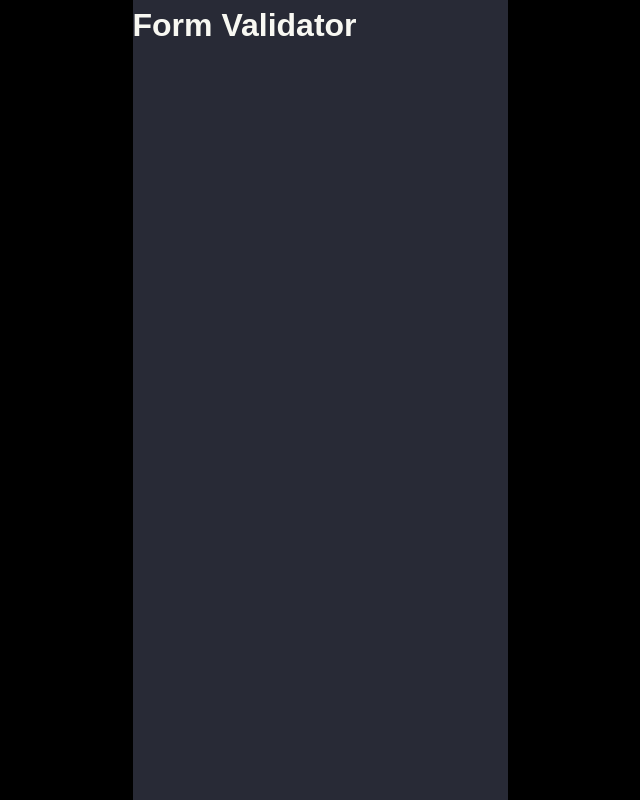
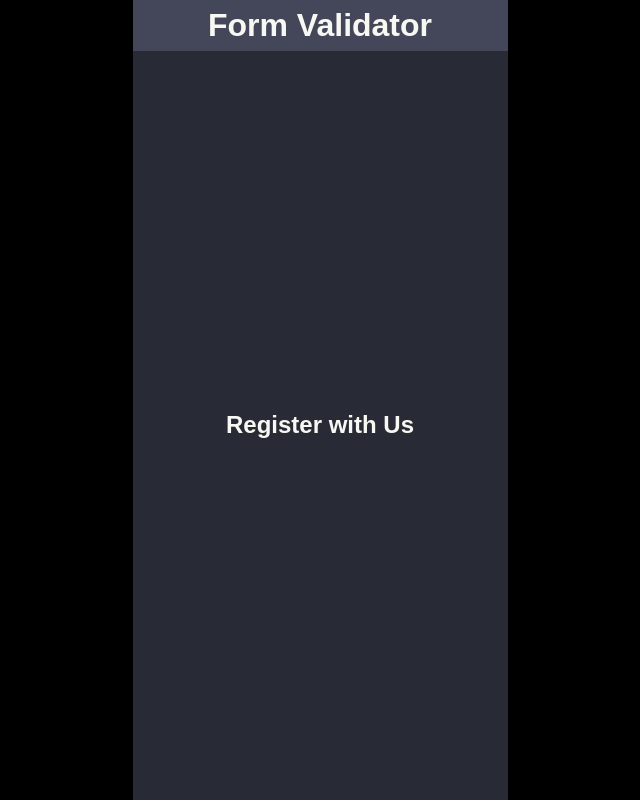
Before and after one commit to gregidonut/formValidator, a website built with Vite: page src/index.html in a window 1280 px wide. Shown: the whole page, without its empty margins (320-960 px from the left). Built offline with nearby package versions, Linux system fonts and the light colour scheme.

Commit message:
stlyles: flex everything inside the main #layout div
Just so everything is nice and center.

Also added an h2 in a form element to start the form out

```diff
--- a/src/index.html
+++ b/src/index.html
@@ -9,13 +9,18 @@
         />
         <title>Form Validator</title>
         <link rel="stylesheet" href="/reset.css" />
+        <link rel="stylesheet" href="/style.css" />
     </head>
     <body>
         <div id="layout">
             <header>
                 <h1>Form Validator</h1>
             </header>
-            <main></main>
+            <main>
+                <form id="form" class="form">
+                    <h2>Register with Us</h2>
+                </form>
+            </main>
             <footer></footer>
         </div>
         <script type="module" src="main.ts"></script>
--- a/src/reset.css
+++ b/src/reset.css
@@ -12,7 +12,7 @@ html {
 }
 
 body {
-    font-family:  sans-serif;
+    font-family: sans-serif;
     font-size: 1.6rem;
     line-height: 1.6;
 
@@ -27,11 +27,16 @@ body {
     align-items: center;
     justify-content: space-between;
 
-    color: #F8F8F2;
+    color: #f8f8f2;
 }
 
 div#layout {
     background: #282a36ff;
     height: 100%;
     width: 37.5rem;
+
+    display: flex;
+    align-items: center;
+    justify-content: center;
+    flex-direction: column;
 }
--- /dev/null
+++ b/src/style.css
@@ -0,0 +1,17 @@
+#layout > header {
+    background: #44475a;
+    display: flex;
+    align-items: center;
+    justify-content: center;
+    flex-direction: row;
+    width: 100%;
+}
+
+#layout > main {
+    width: 100%;
+    display: flex;
+    align-items: center;
+    justify-content: center;
+    flex-direction: row;
+    flex-grow: 1;
+}
```
